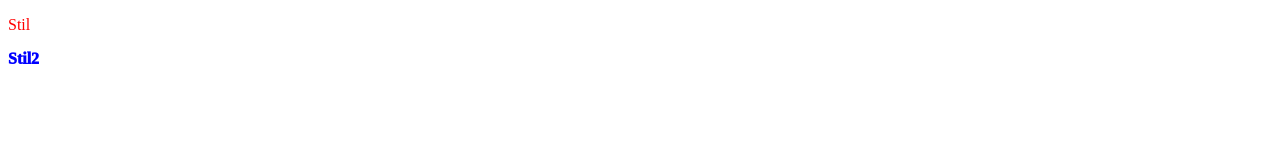
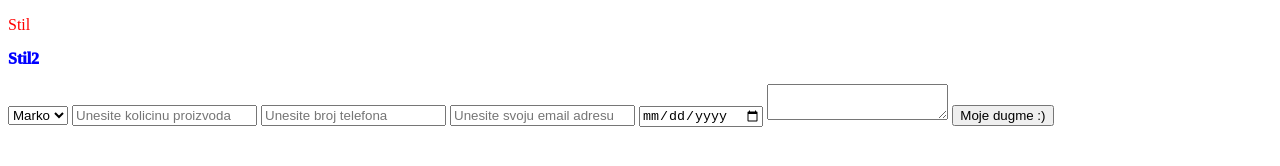
Before and after one commit to cera995/cas2, a plain HTML site: page index.html in a window 1280 px wide. Drawn offline with Linux system fonts and the light colour scheme.

Commit message:
Dodavanje forme

```diff
--- a/index.html
+++ b/index.html
@@ -13,6 +13,25 @@
         <p style="color:red;">Stil</p>
 
         <p class="paragraf2">Stil2</p>
+
+        <form>
+
+            <select>
+                <option>Marko</option>
+                <option>Toma</option>
+            </select>
+
+            <input type="text" placeholder="Unesite kolicinu proizvoda" required>
+            <input type="number" placeholder="Unesite broj telefona" required>
+            <input type="email" placeholder="Unesite svoju email adresu" required>
+            <input type="date" >
+
+            <textarea></textarea>
+
+            <button>Moje dugme :)</button>
+
+        </form>
+
     </body>
 
 </html>
```
